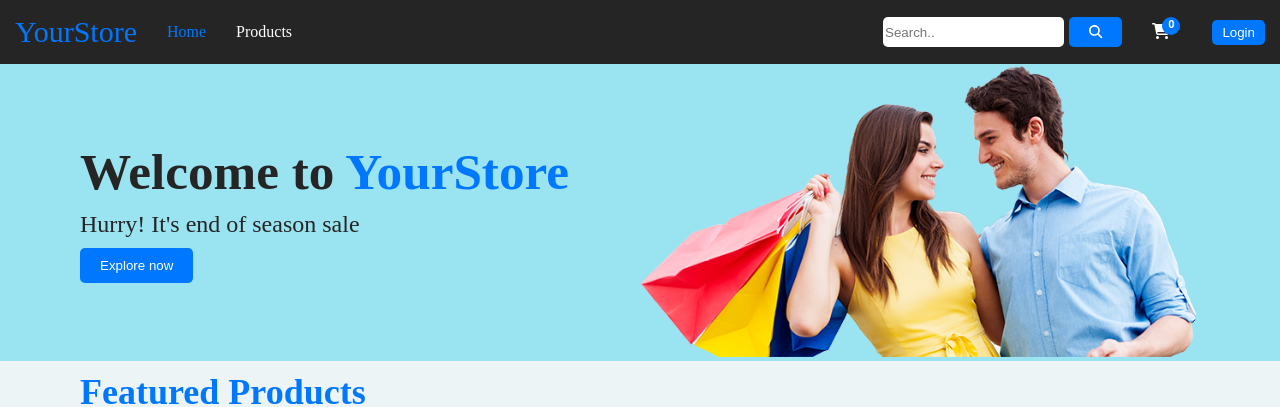
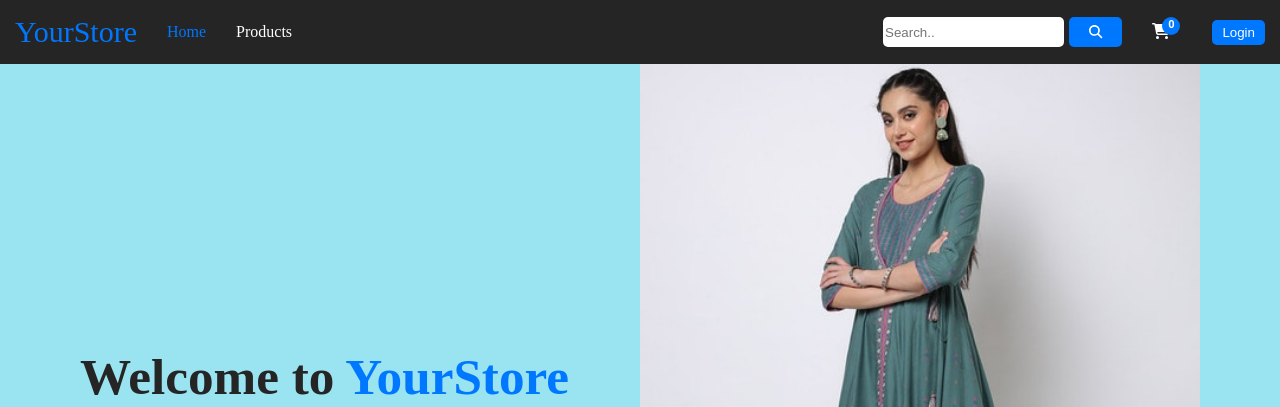
Before and after one commit to shamanth44/EcomShop, a React (Vite) app: page / in a window 1280 px wide. Shown: the top 407 px of the page. Built offline with nearby package versions, Linux system fonts and the light colour scheme; no server answers.

Commit message:
Update Home.jsx

```diff
--- a/src/Components/Home/Home.jsx
+++ b/src/Components/Home/Home.jsx
@@ -21,7 +21,7 @@ function Home() {
             </NavLink>
           </div>
           <div className="col-2">
-            <img className="bannerImg" src="/Assets/banner.png" alt="banner" />
+            <img className="bannerImg" src="/Assets/model1.jpg" alt="banner" />
           </div>
         </div>
 
```
